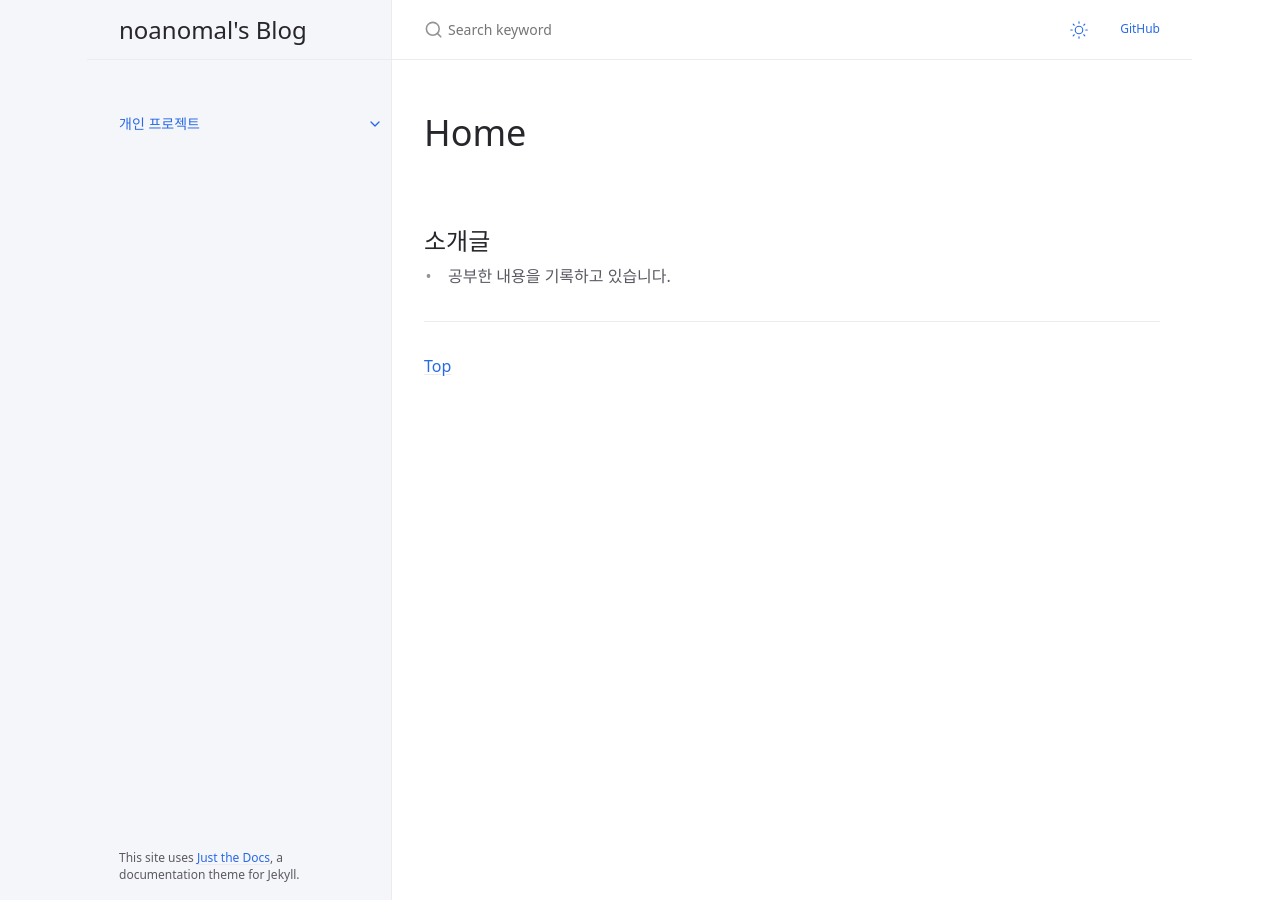
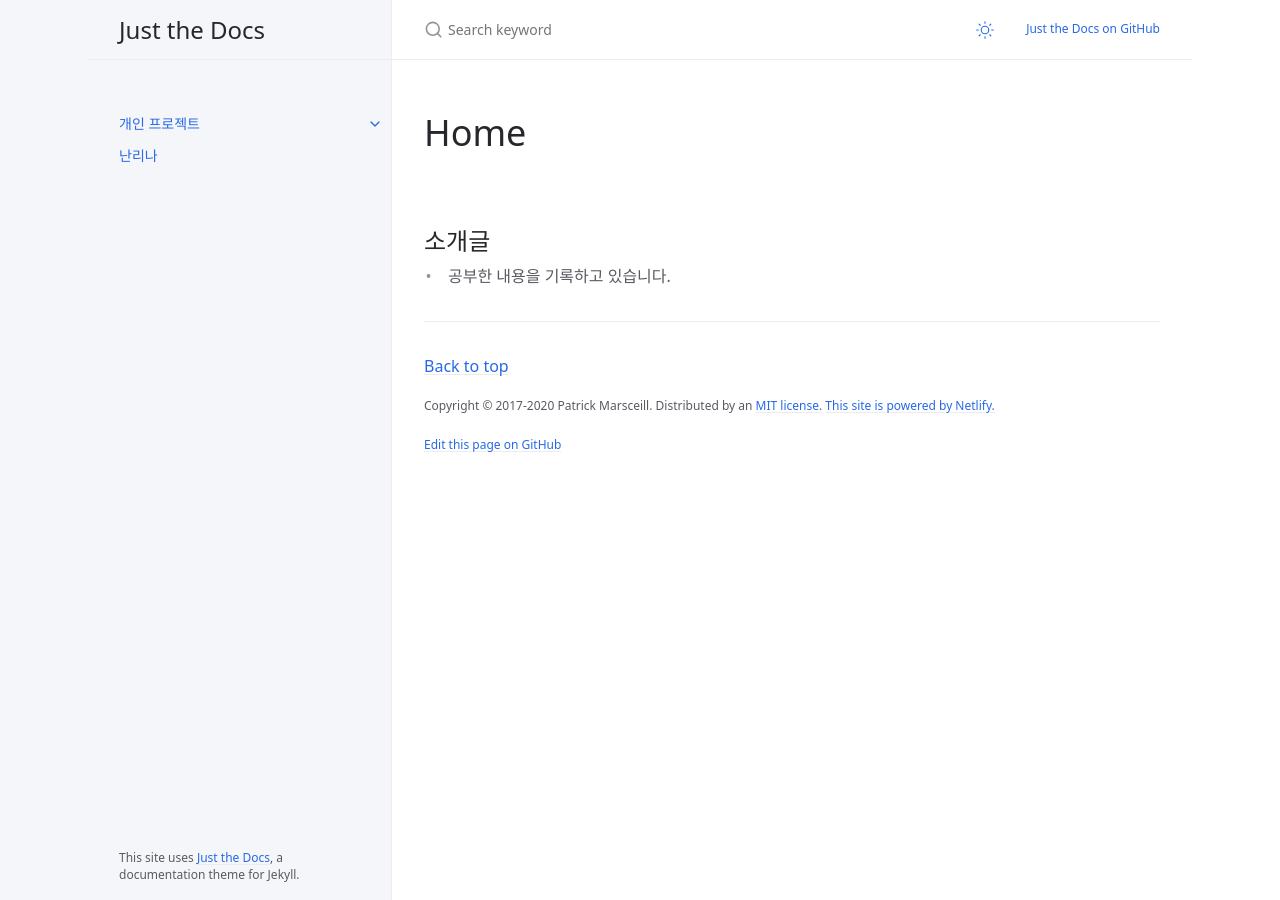
Before and after one commit to noanomal/noanomal.github.io, a Jekyll site: the page built from index.md, in a window 1280 px wide. Built offline with Jekyll 4.4.1, drawn with Linux system fonts in a browser that asks for light colours; cached includes are drawn as plain includes.

Commit message:
second commit

```diff
--- a/_config.yml
+++ b/_config.yml
@@ -13,13 +13,20 @@
 # you will see them accessed via {{ site.title }}, {{ site.github_repo }}, and so on.
 # You can create any custom variable you would like, and they will be accessible
 # in the templates via {{ site.myvariable }}.
-title: noanomal's Blog
-description: Easy come, Easy go
-baseurl: "/" # the subpath of your site, e.g. /blog
-url: "https://noanomal.github.io/" # the base hostname & protocol for your site, e.g. http://example.com
-repository: noanomal/noanomal # for github-metadata
+title: Just the Docs
+description: A Jekyll theme for documentation
+baseurl: "" # the subpath of your site, e.g. /blog
+url: "https://just-the-docs.com" # the base hostname & protocol for your site, e.g. http://example.com
+repository: just-the-docs/just-the-docs # for github-metadata
 
 permalink: pretty
+
+defaults:
+  - scope:
+      path: "docs" # an empty string here means all files in the project
+      type: "pages"
+    values:
+      layout: "default"
 
 exclude:
   # from https://github.com/jekyll/jekyll/blob/master/lib/site_template/_config.yml:
@@ -52,8 +59,6 @@ exclude:
 # Set a path/url to a logo that will be displayed instead of the title
 #logo: "/assets/images/just-the-docs.png"
 
-favicon_ico: "/assets/images/favicon.png"
-
 # Enable or disable the site search
 # Supports true (default) or false
 search_enabled: true
@@ -80,6 +85,8 @@ search:
   # Enable or disable the search button that appears in the bottom right corner of every page
   # Supports true or false (default)
   button: false
+  # Focus the search input by pressing `ctrl + focus_shortcut_key` (or `cmd + focus_shortcut_key` on macOS)
+  focus_shortcut_key: "k"
 
 # For copy button on code
 enable_copy_code_button: true
@@ -95,7 +102,7 @@ mermaid:
   # for (v10+):
   # path: "/assets/js/mermaid.esm.min.mjs"
   # for (<v10):
-  path: "/assets/js/mermaid.min.js"
+  # path: "/assets/js/mermaid.min.js"
   # Note: copy both `mermaid.esm.min.mjs` (v10+) or `mermaid.min.js` (<v10) and the associated `.map` file from the specified version of `mermaid/dist` to `/assets/js/`.
 
 # Enable or disable heading anchors
@@ -103,12 +110,15 @@ heading_anchors: true
 
 # Aux links for the upper right navigation
 aux_links:
-  "GitHub":
-    - "https://github.com/devshjeon"
-    #    - "//devshjeon.github.io/resume"
+  "Just the Docs on GitHub":
+    - "https://github.com/just-the-docs/just-the-docs"
 
 # Makes Aux links open in a new tab. Default is false
 aux_links_new_tab: false
+
+# Enable or disable the side/mobile menu globally
+# Nav menu can also be selectively enabled or disabled using page variables or the minimal layout
+nav_enabled: true
 
 # Sort order for navigation links
 # nav_sort: case_insensitive # default, equivalent to nil
@@ -118,25 +128,29 @@ nav_sort: case_sensitive # Capital letters sorted before lowercase
 nav_external_links:
   - title: Just the Docs on GitHub
     url: https://github.com/just-the-docs/just-the-docs
-    hide_icon: false
+
+# Show navigation error report
+nav_error_report: true # default is false/nil.
+
+liquid:
+  error_mode: strict
+  strict_filters: true
 
 # Footer content
 # appears at the bottom of every page's main content
 
 # Back to top link
 back_to_top: true
-back_to_top_text: "Top"
+back_to_top_text: "Back to top"
 
-footer_content: ""
+footer_content: 'Copyright &copy; 2017-2020 Patrick Marsceill. Distributed by an <a href="https://github.com/just-the-docs/just-the-docs/tree/main/LICENSE.txt">MIT license.</a> <a href="https://www.netlify.com/">This site is powered by Netlify.</a>'
 
 # Footer last edited timestamp
-last_edit_timestamp: false # show or hide edit time - page must have `last_modified_date` defined in the frontmatter
-last_edit_time_format: "%Y-%m-%d %H:%M" # uses ruby's time format: https://ruby-doc.org/stdlib-2.7.0/libdoc/time/rdoc/Time.html
-
-
+last_edit_timestamp: true # show or hide edit time - page must have `last_modified_date` defined in the frontmatter
+last_edit_time_format: "%b %e %Y at %I:%M %p" # uses ruby's time format: https://ruby-doc.org/stdlib-2.7.0/libdoc/time/rdoc/Time.html
 
 # Footer "Edit this page on GitHub" link text
-gh_edit_link: false # show or hide edit this page link
+gh_edit_link: true # show or hide edit this page link
 gh_edit_link_text: "Edit this page on GitHub"
 gh_edit_repository: "https://github.com/just-the-docs/just-the-docs" # the github URL for your repo
 gh_edit_branch: "main" # the branch that your docs is served from
@@ -144,7 +158,7 @@ gh_edit_branch: "main" # the branch that your docs is served from
 gh_edit_view_mode: "tree" # "tree" or "edit" if you want the user to jump into the editor immediately
 
 # Color scheme currently only supports "dark", "light"/nil (default), or a custom scheme that you define
-color_scheme: light
+color_scheme: nil
 
 callouts_level: quiet # or loud
 callouts:
@@ -163,16 +177,17 @@ callouts:
     title: Warning
     color: red
 
-  # Google Analytics Tracking (optional)
-  # Supports a CSV of tracking ID strings (eg. "UA-1234567-89,G-1AB234CDE5")
-  # Note: the main Just the Docs site does *not* use Google Analytics.
-ga_tracking: G-RMWFZ5L8D3
-ga_tracking_anonymize_ip: true # Use GDPR compliant Google Analytics settings (true/nil by default)
+# Google Analytics Tracking (optional)
+# Supports a CSV of tracking ID strings (eg. "UA-1234567-89,G-1AB234CDE5")
+# Note: the main Just the Docs site does *not* use Google Analytics.
+# ga_tracking: UA-2709176-10,G-5FG1HLH3XQ
+# ga_tracking_anonymize_ip: true # Use GDPR compliant Google Analytics settings (true/nil by default)
 
 plugins:
   - jekyll-seo-tag
   - jekyll-github-metadata
   - jekyll-include-cache
+  - jekyll-sitemap
 
 kramdown:
   syntax_highlighter_opts:
@@ -183,7 +198,7 @@ compress_html:
   clippings: all
   comments: all
   endings: all
-  startings: [ ]
+  startings: []
   blanklines: false
   profile: false
   # ignore:
```
Also changed, not shown: docs/정보처리기사/test.md (added, +4 -0 lines), docs/개인 프로젝트/test.md (added), 1 other file.
